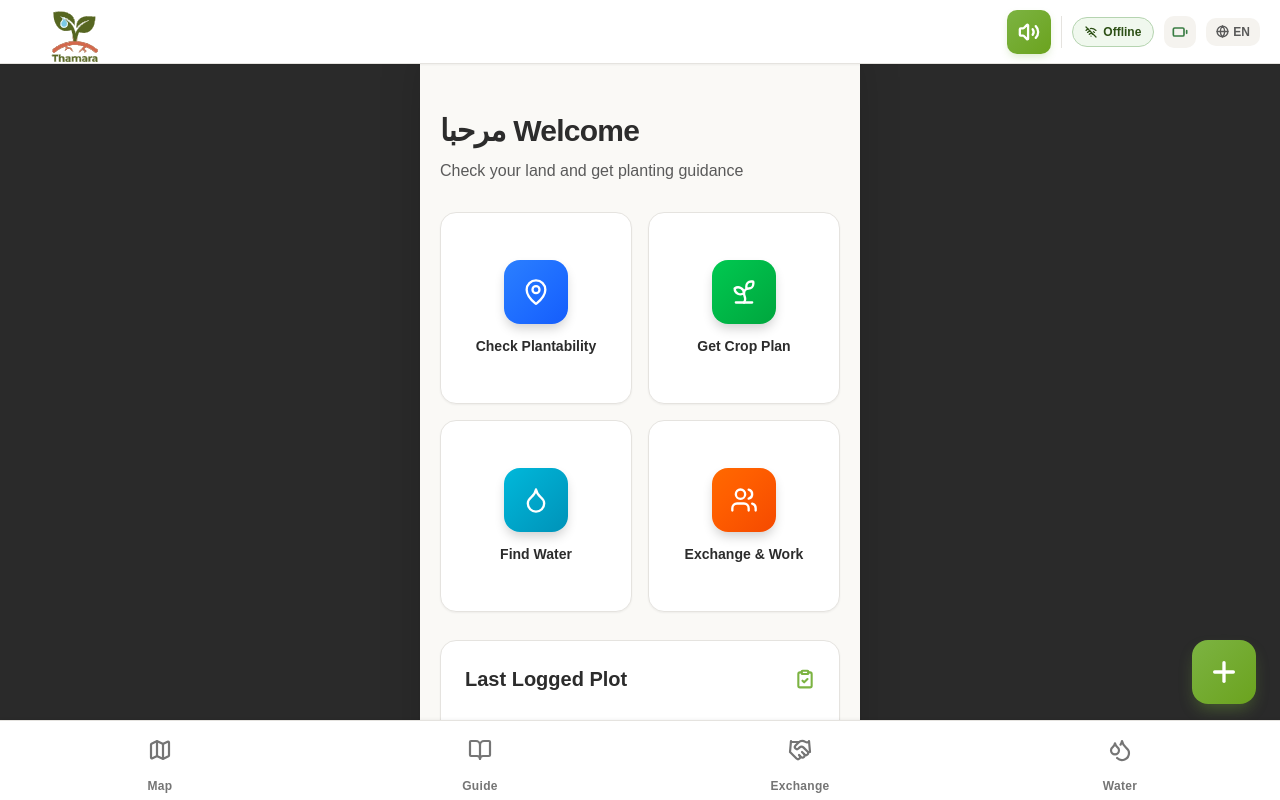
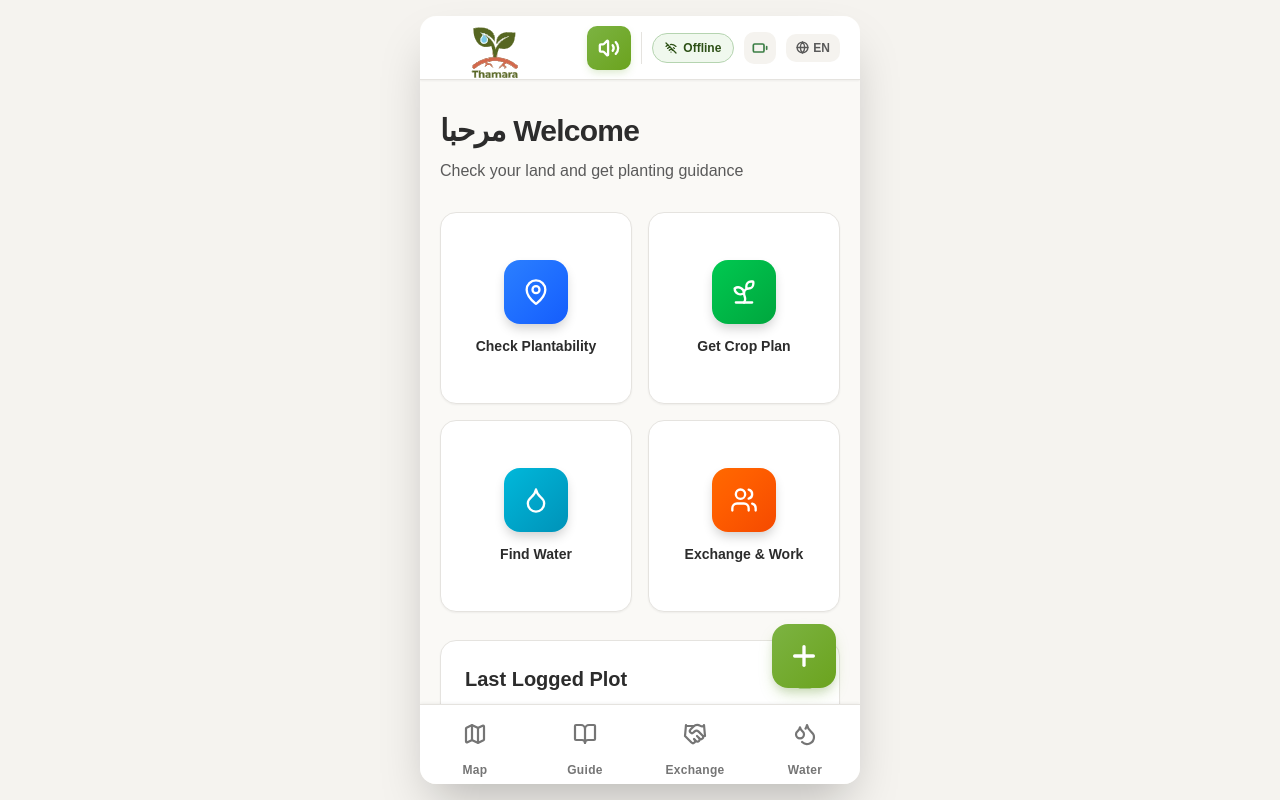
Before and after one commit to elansarii/thamara, a Next.js app: page / in a window 1280 px wide. Built offline with nearby package versions, Linux system fonts and the light colour scheme.

Commit message:
fixed the navbar and header glitch

```diff
--- a/src/app/globals.css
+++ b/src/app/globals.css
@@ -73,7 +73,7 @@
 
 /* Mobile frame background */
 body {
-  background: #2a2a2a;
+  background: var(--thamara-bg-secondary);
   margin: 0;
   padding: 0;
   font-family: Arial, Helvetica, sans-serif;
--- a/src/components/AppShell.tsx
+++ b/src/components/AppShell.tsx
@@ -29,7 +29,7 @@ export default function AppShell({ children }: { children: React.ReactNode }) {
         {isHome && (
           <Link
             href={FAB_ROUTE}
-            className="fixed bottom-24 right-6 w-16 h-16 rounded-2xl flex items-center justify-center transition-all duration-200 hover:scale-105 active:scale-95 group"
+            className="absolute bottom-24 right-6 w-16 h-16 rounded-2xl flex items-center justify-center transition-all duration-200 hover:scale-105 active:scale-95 group"
             style={{
               background: 'linear-gradient(135deg, var(--thamara-accent-500) 0%, var(--thamara-accent-600) 100%)',
               boxShadow: '0 8px 16px -4px rgba(124, 179, 66, 0.4), 0 4px 8px -2px rgba(0, 0, 0, 0.1)',
--- a/src/components/BottomNav.tsx
+++ b/src/components/BottomNav.tsx
@@ -18,7 +18,7 @@ export default function BottomNav() {
   return (
     <nav
       id="bottom-nav"
-      className="fixed bottom-0 left-0 right-0 h-20 flex items-center justify-around border-t backdrop-blur-sm flex-shrink-0"
+      className="absolute bottom-0 left-0 right-0 h-20 flex items-center justify-around border-t backdrop-blur-sm flex-shrink-0"
       style={{
         background: 'var(--thamara-surface)',
         borderColor: 'var(--thamara-border)',
--- a/src/components/TopBar.tsx
+++ b/src/components/TopBar.tsx
@@ -5,7 +5,7 @@ import { Wifi, WifiOff, Battery, Globe, Volume2 } from 'lucide-react';
 export default function TopBar() {
   return (
     <header
-      className="fixed top-0 left-0 right-0 h-16 flex items-center justify-between px-5 border-b backdrop-blur-sm"
+      className="absolute top-0 left-0 right-0 h-16 flex items-center justify-between px-5 border-b backdrop-blur-sm"
       style={{
         background: 'var(--thamara-surface)',
         borderColor: 'var(--thamara-border)',
```
